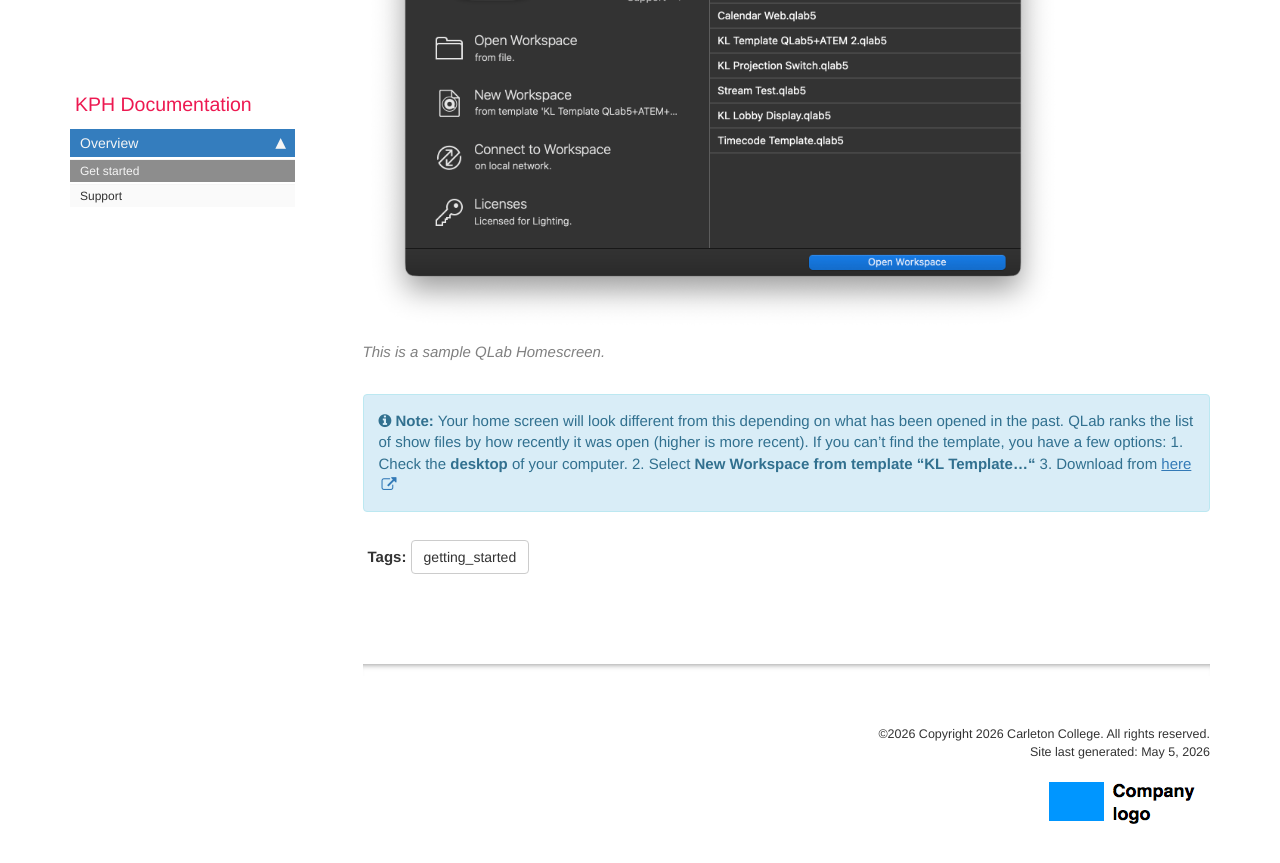
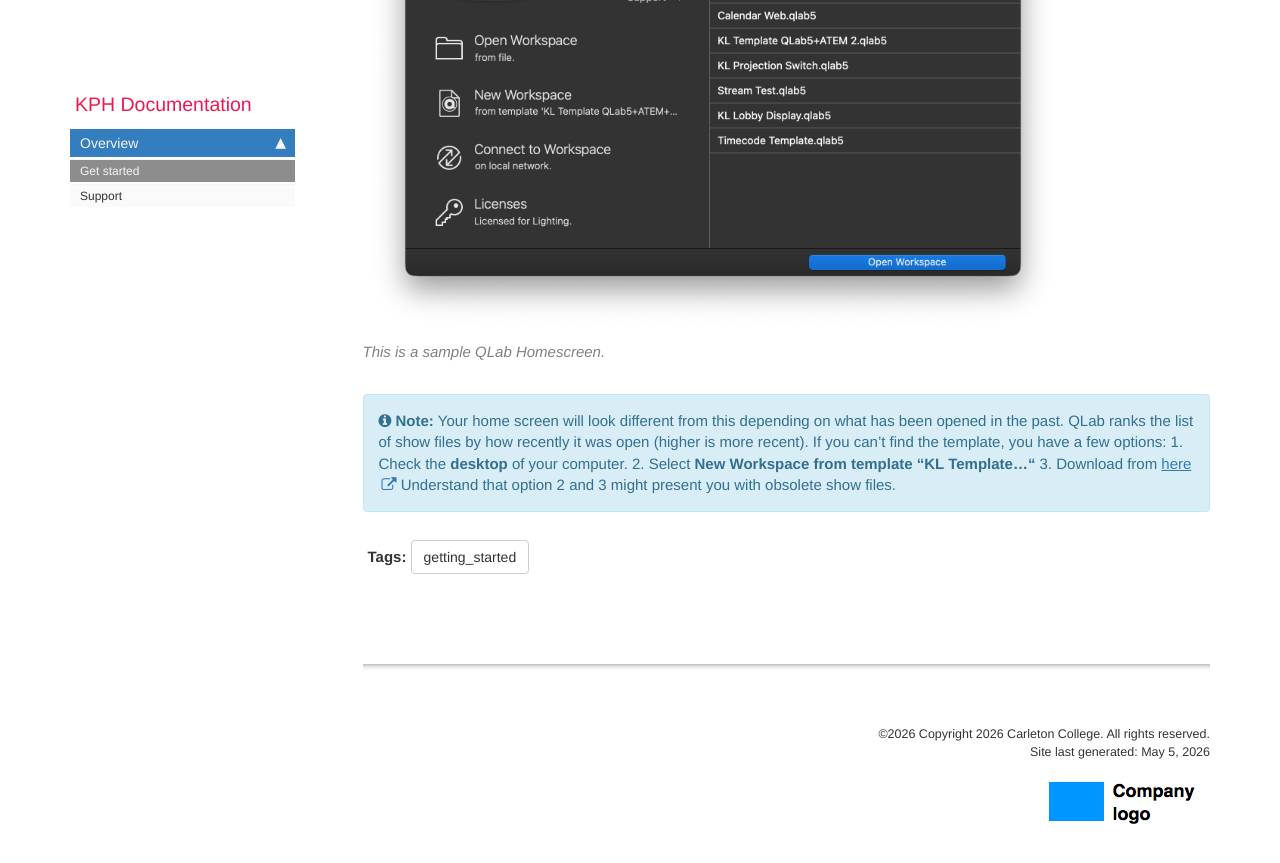
Before and after one commit to kwlyu/kph-documentation, a Jekyll site: the page built from index.md, in a window 1280 px wide and 900 px high, scrolled down 987 px. Shown: the top 863 px of the window. Built offline with Jekyll 4.4.1, drawn with Linux system fonts in a browser that asks for light colours; comment, search, counter and statistics services are not loaded.

Commit message:
fix link

```diff
--- a/index.md
+++ b/index.md
@@ -24,7 +24,9 @@ file="qlab-5-icon_size.png" alt="QLab5 button" %} as opposed to **QLab 4** {% in
 
 1. Check the **desktop** of your computer.
 2. Select **New Workspace from template \"KL Template...\"**
-3. Download from <a alt='KL-Showfile' href='https://github.com/kwlyu/kph-documentation/raw/refs/heads/main/showfiles/KL%20Template%20QLab5+ATEM+EOS.qlab5'>here</a>" %}
+3. Download from <a alt='KL-Showfile' href='https://github.com/kwlyu/kph-documentation/raw/refs/heads/main/showfiles/KL%20Template%20QLab5+ATEM+EOS.qlab5'>here</a>
+
+Understand that option 2 and 3 might present you with obsolete show files." %}
 
 
 
```
